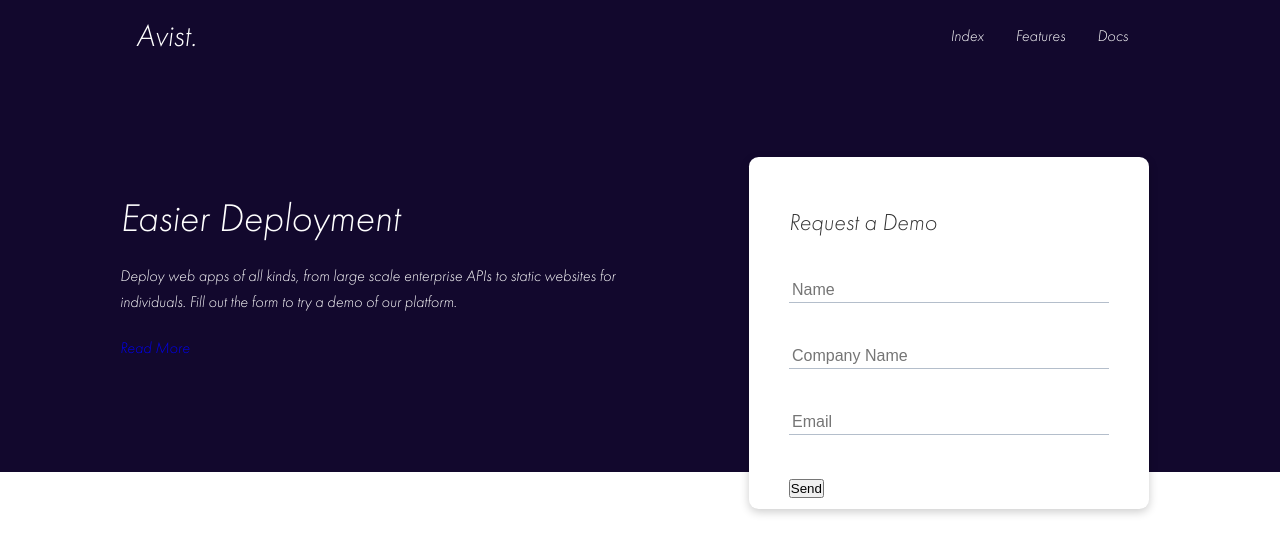
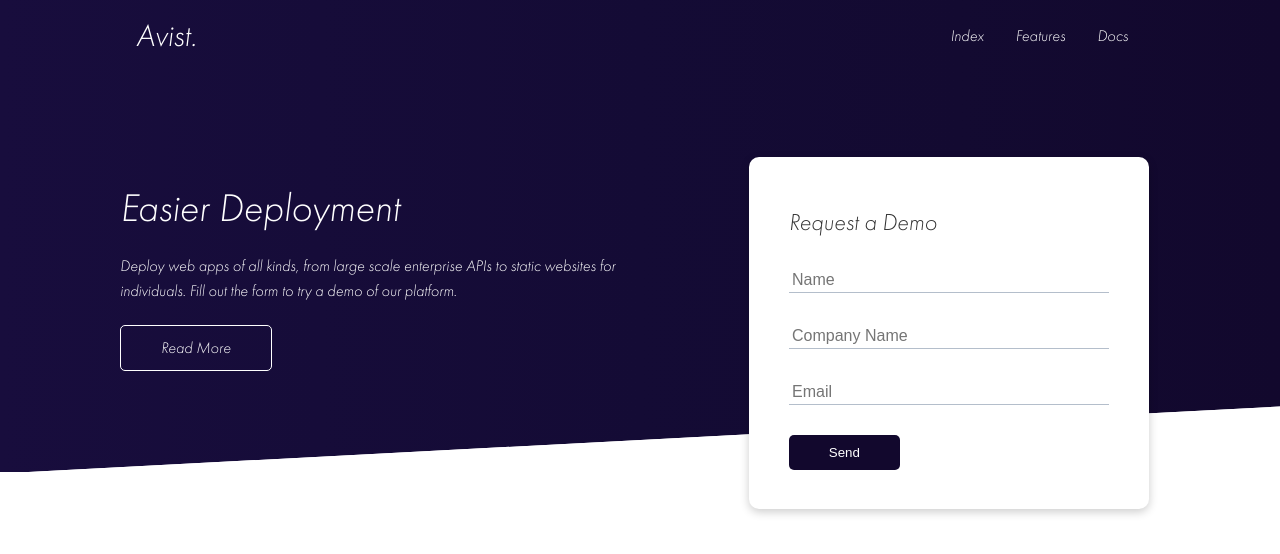
Before and after one commit to AtanasVihrogonov/AvistOne, a website: page index.html in a window 1280 px wide. Drawn offline with nearby package versions, Linux system fonts and the light colour scheme; files that its build step writes are made by us from their sources.

Commit message:
Added Pseudo-classes

```diff
--- a/sass/_components.scss
+++ b/sass/_components.scss
@@ -2,7 +2,7 @@
   Navbar
 ============== */
 .navbar {
-  background-color: $color-haiti;
+  background-image: linear-gradient(to left, #12082d, #130a31, #140b35, #160c39, #180d3d);
   color: $color-white;
   height: 4.5rem;
   & .flex {
@@ -33,7 +33,7 @@
 ============== */
 .showcase {
   height: 25rem;
-  background-color: $color-haiti;
+  background-image: linear-gradient(to left, #12082d, #130a31, #140b35, #160c39, #180d3d);
   color: $color-white;
   position: relative;
   h1 {
@@ -56,9 +56,8 @@
     z-index: 100;
     justify-self: flex-end;
     & .form-control {
-      margin: 2.5rem 0;
+      margin: 30px 0;
     }
-
     & input[type='text'],
     & input[type='email'] {
       border: 0;
@@ -67,5 +66,24 @@
       padding: 0.2rem;
       font-size: 1rem;
     }
+    & input:focus {
+      outline: none;
+    }
   }
 }
+
+.showcase::before,
+.showcase::after {
+  content: '';
+  position: absolute;
+  height: 6.5rem;
+  bottom: -4.5rem;
+  right: 0;
+  left: 0;
+  background: $color-white;
+
+  transform: skewY(-3deg);
+  -webkit-transform: skewY(-3deg);
+  -moz-transform: skewY(-3deg);
+  -ms-transform: skewY(-3deg);
+}
--- a/sass/_layout.scss
+++ b/sass/_layout.scss
@@ -3,16 +3,33 @@
   max-width: 68rem;
   margin: 0 auto;
   overflow: auto;
-  padding: 0 40px;
+  padding: 0 2.5rem;
 }
 
 .card {
   background-color: $color-white;
   color: $color-mine-shaft;
-  border-radius: 0.6rem;
+  border-radius: 10px;
   box-shadow: 0 3px 10px rgba(0, 0, 0, 0.2);
   padding: 1.3rem;
   margin: 0.7rem;
+}
+
+.btn {
+  display: inline-block;
+  padding: 0.6rem 2.5rem;
+  cursor: pointer;
+  background: $color-haiti;
+  color: $color-white;
+  border: none;
+  border-radius: 5px;
+}
+.btn-outline {
+  background-color: transparent;
+  border: 1px solid $color-white;
+}
+.btn:hover {
+  transform: scale(0.98);
 }
 
 .grid {
```
Also changed, not shown: sass/main.scss (line endings or trailing spaces), 1 other file.
